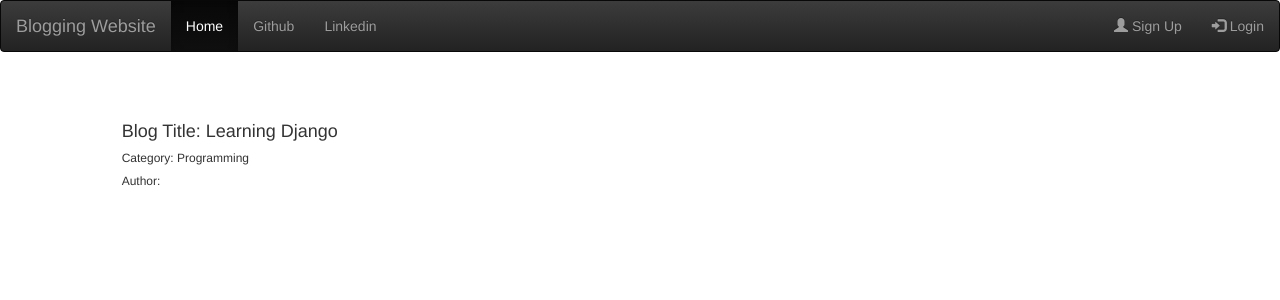
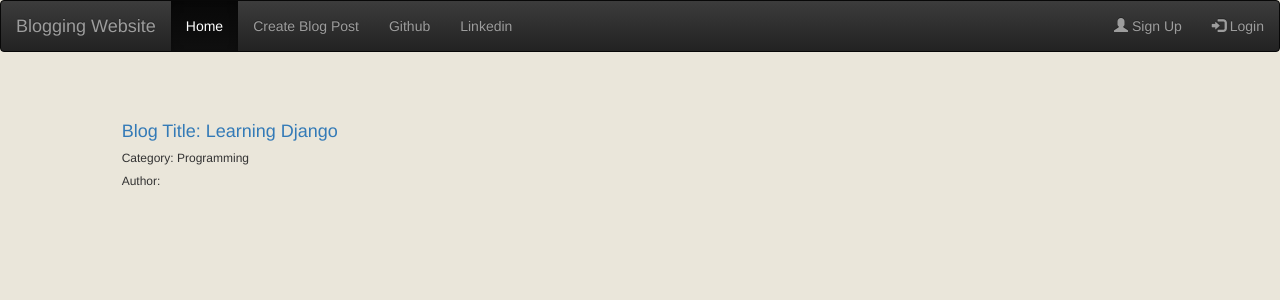
Before and after one commit to gokhanaker/blog-website, a Django app: page / in a window 1280 px wide. Shown: the top 300 px of the page. Run offline with Django 3.2, Linux system fonts and the light colour scheme; data comes from the database, SQL or seed files in the repository; both versions use the stored data as it was after the commit; some libraries are stand-ins or nearby versions.

Commit message:
creating blog post functionality is added

```diff
--- a/blog_project/blog/static/css/blog.css
+++ b/blog_project/blog/static/css/blog.css
@@ -0,0 +1,3 @@
+body{
+  background-color: #EAE6DA;
+}
--- a/blog_project/blog/templates/blog/base.html
+++ b/blog_project/blog/templates/blog/base.html
@@ -10,6 +10,7 @@
 
         <!-- loading static CSS files -->
         <link rel="stylesheet" href="{% static 'css/blog.css' %}">
+    </head>
 
 <body class='wrapper'>
 
@@ -20,6 +21,7 @@
       </div>
       <ul class="nav navbar-nav">
         <li class="active"><a href="{% url 'blog:postList' %}">Home</a></li>
+        <li><a href="{% url 'blog:newPost' %}">Create Blog Post</a></li>
         <li><a href="www.github.com">Github</a></li>
         <li><a href="www.linkedin.com"> Linkedin</a></li>
       </ul>
--- a/blog_project/blog/templates/blog/post_list.html
+++ b/blog_project/blog/templates/blog/post_list.html
@@ -8,7 +8,7 @@
       {% for post in post_list %}
       <div class = "col-md-1"> </div>
       <div class = "col-md-3">
-        <h4> Blog Title: {{ post.title }} </h4>
+        <h4> <a href= "{% url 'blog:postDetail' post_id=post.pk %}"> Blog Title: {{ post.title }} </a> </h4>
         <h6> Category: {{ post.category }}</h6>
         <h6> Author: {{ post.postAuthor }}</h6>
         <br>
--- a/blog_project/blog/urls.py
+++ b/blog_project/blog/urls.py
@@ -7,5 +7,7 @@
 urlpatterns = [
     path('', views.postList, name='postList'),
     # path('about/', views.about, name='about'),
-    path('blog/<int:post_id>/', views.postDetail, name='postDetail'),
+    path('post/<int:post_id>/', views.postDetail, name='postDetail'),
+    path('post/new/', views.newPost, name= 'newPost'),
+    path('post/new/publish/', views.publishPost, name = 'publishPost')
 ]
--- a/blog_project/blog/views.py
+++ b/blog_project/blog/views.py
@@ -1,5 +1,6 @@
 from django.shortcuts import render, get_object_or_404, get_list_or_404, HttpResponseRedirect
 from django.http import HttpResponse
+from . import forms
 from blog.models import Post, Comment
 from django.utils import timezone
 from blog.forms import PostForm, CommentForm
@@ -7,19 +8,41 @@
 from django.urls import reverse_lazy
 from django.contrib.auth.mixins import LoginRequiredMixin
 
-
 def postList(request):
     post_list = Post.objects.filter(publishedDate__lte = timezone.now()).order_by('-publishedDate')
     context = {'post_list': post_list}
     return render(request, 'blog/post_list.html', context)
 
+
 def postDetail(request, post_id):
     # retrieving post object from database using its primary key
     post = get_object_or_404(Post, pk = post_id)
-    # sending that post object as a parameter to template
+    # sending that post object as a parameter to template in python dictionary structure
     return render (request, 'blog/post_detail.html', {'post': post})
 
+def newPost(request):
+    # getting PostForm
+    form = PostForm(request.POST)
+    # sending postForm as a parameter to template in python dictionary structure
+    return render (request, 'blog/post_form.html', {'form': form})
 
+def publishPost(request):
+    if request.method == 'POST':
+        form = forms.PostForm(request.POST)
+
+        if form.is_valid():
+            # printing the post fields
+            print ("title: " + form.cleaned_data['title'])
+            print ("category: " + form.cleaned_data['category'])
+            print ("content: " + form.cleaned_data['postContent'])
+            # saving form data to our model
+            form.save(commit = "True")
+    return HttpResponseRedirect('/')
+
+
+    # post_list = Post.objects.filter(publishedDate__lte = timezone.now()).order_by('-publishedDate')
+    # context = {'post_list': post_list}
+    # return render(request, 'blog/post_list.html', context)
 
 
 #def about(request):
--- a/blog_project/blog_project/settings.py
+++ b/blog_project/blog_project/settings.py
@@ -33,12 +33,15 @@
 
 INSTALLED_APPS = [
     'blog',
+    # added this  for form field
+    'widget_tweaks',
     'django.contrib.admin',
     'django.contrib.auth',
     'django.contrib.contenttypes',
     'django.contrib.sessions',
     'django.contrib.messages',
     'django.contrib.staticfiles',
+
 ]
 
 MIDDLEWARE = [
```
Also changed, not shown: blog_project/blog/templates/blog/post_form.html (added, +33 -0 lines), blog_project/db.sqlite3, 1 other file.
